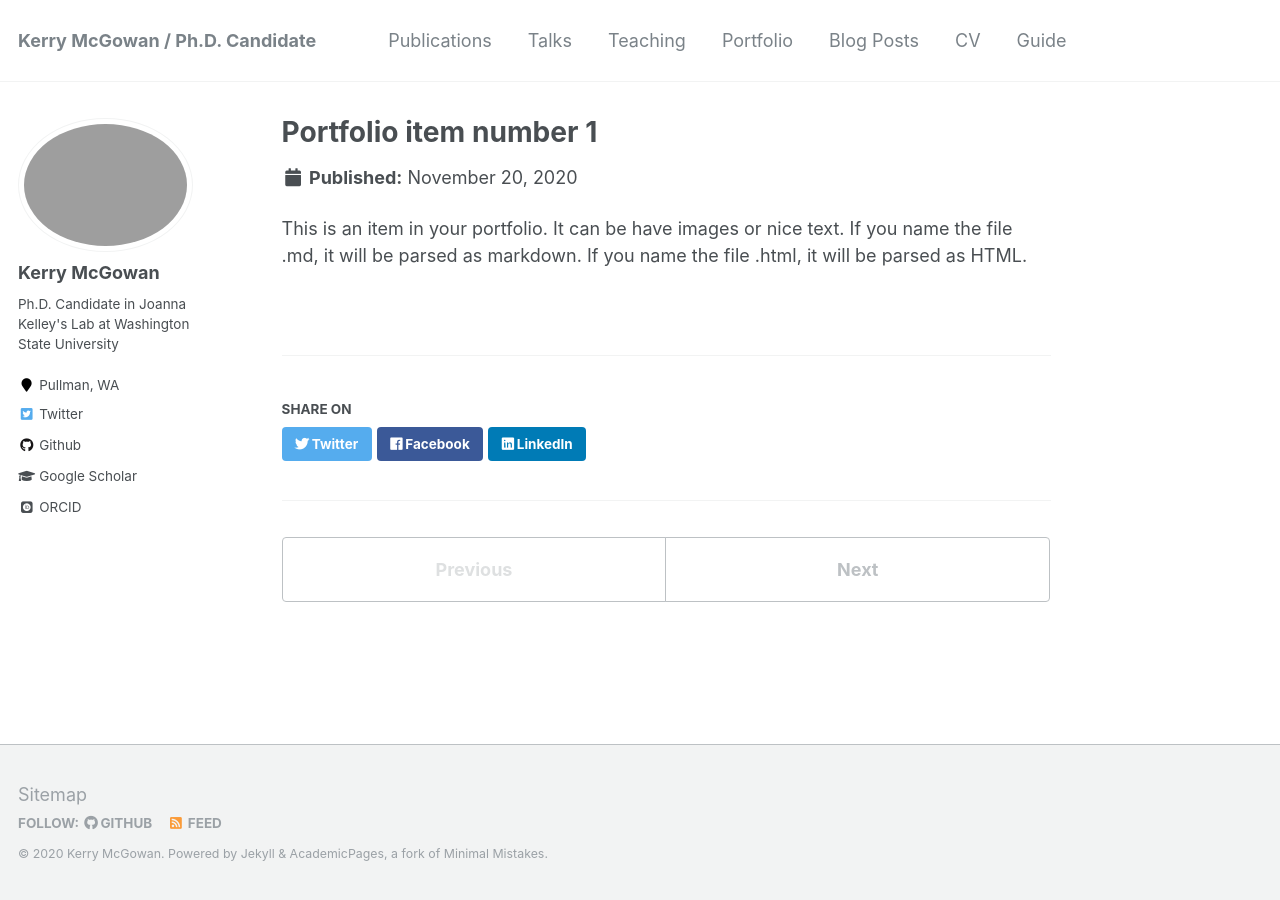
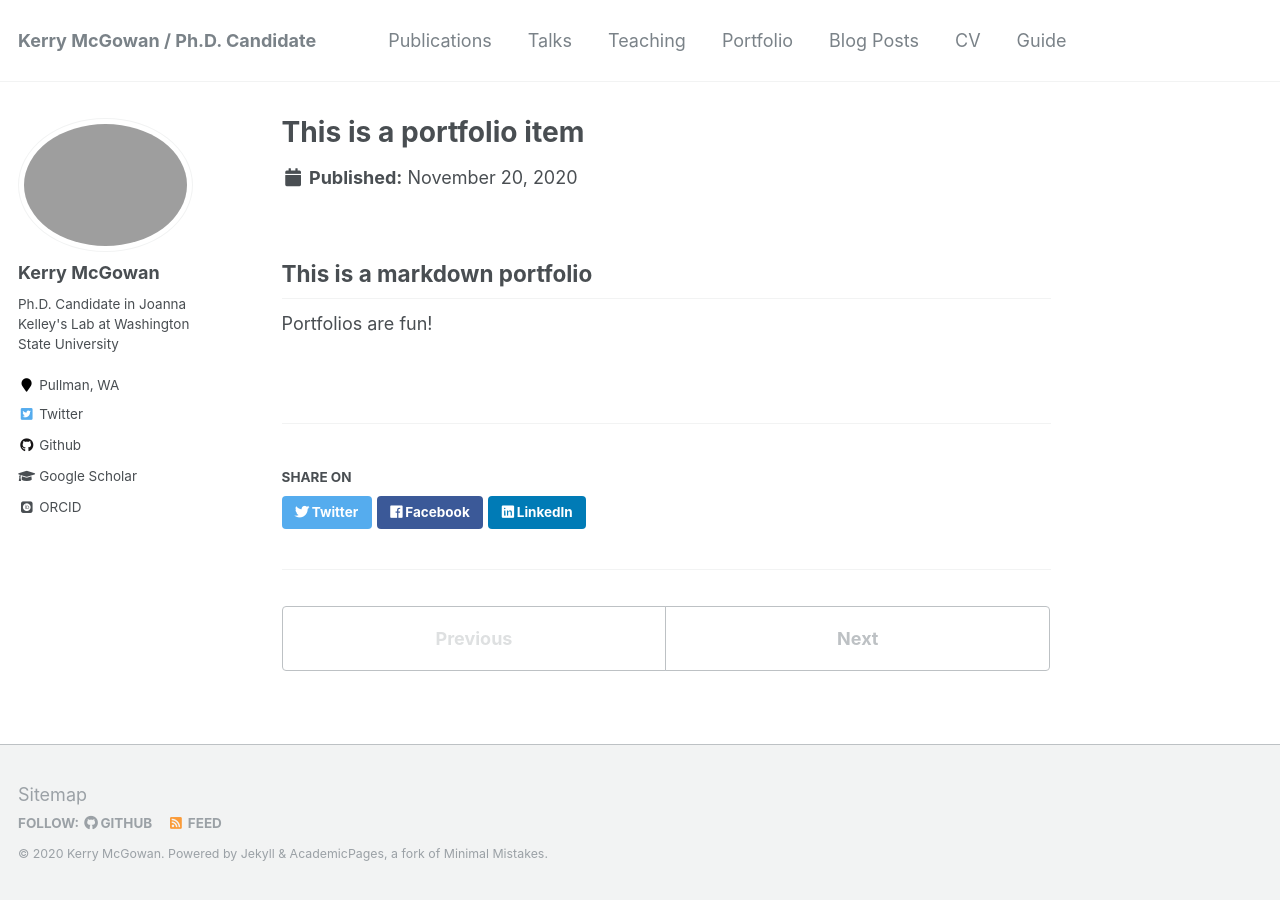
Before and after one commit to kerrymcgowan/kerrymcgowan.github.io, a Jekyll site: the page built from _portfolio/portfolio-1.md, in a window 1280 px wide. Built offline with Jekyll 4.4.1, drawn with Linux system fonts in a browser that asks for light colours; some web fonts are replaced.

Commit message:
Added an example portfolio.

```diff
--- a/_portfolio/portfolio-1.md
+++ b/_portfolio/portfolio-1.md
@@ -1,7 +1,7 @@
 ---
-title: "Portfolio item number 1"
-excerpt: "Short description of portfolio item number 1<br/><img src='/images/500x300.png'>"
+title: "This is a portfolio item"
+excerpt: "This is my markdown file"
 collection: portfolio
 ---
-
-This is an item in your portfolio. It can be have images or nice text. If you name the file .md, it will be parsed as markdown. If you name the file .html, it will be parsed as HTML.
+## This is a markdown portfolio
+Portfolios are fun!
```
